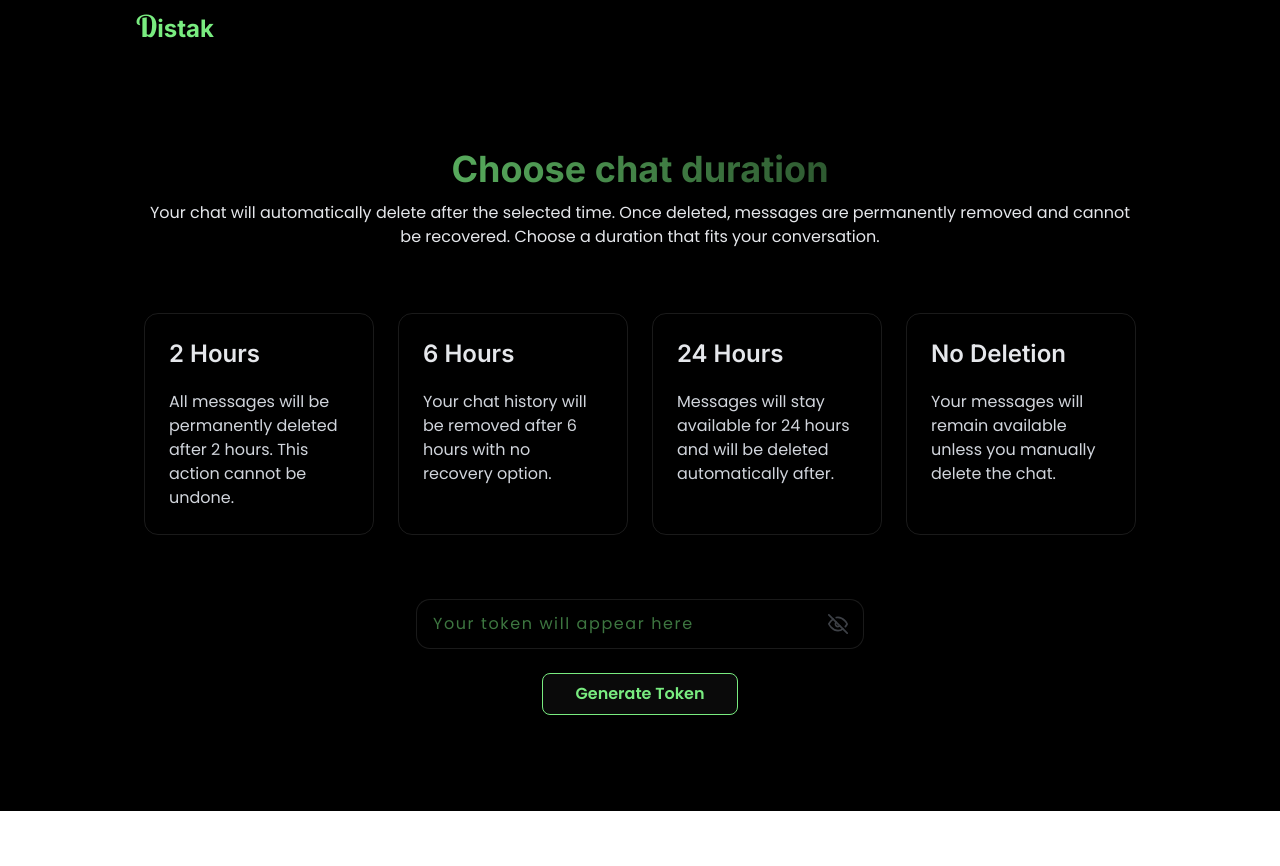
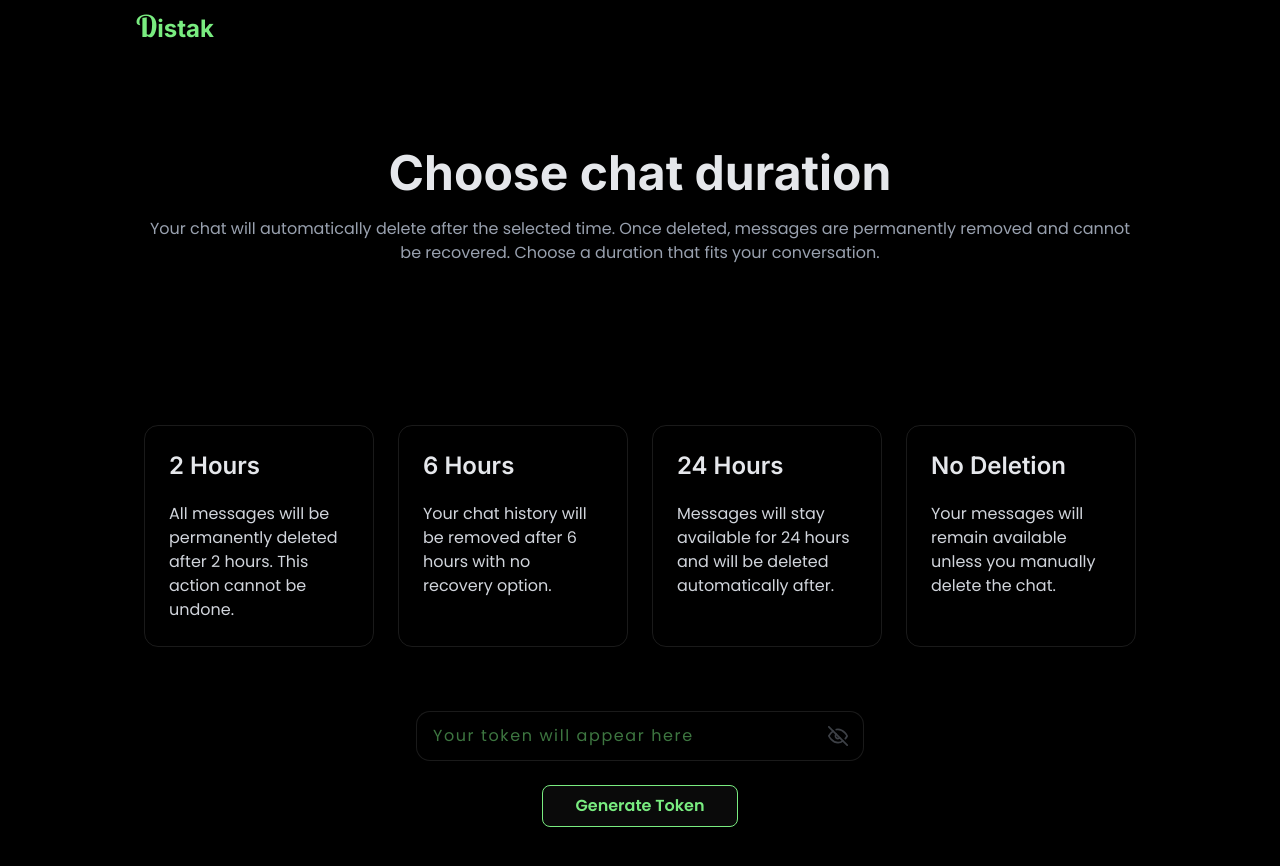
Before and after one commit to tahmid-khan-hub/Distak, a Next.js app: page /chat in a window 1280 px wide. Shown: the top 866 px of the page. Before the commit the page ends 811 px from the top, so only its background shows below. Built offline with nearby package versions, Linux system fonts and the light colour scheme; no server answers.

Commit message:
Move heading of chat page from TimeLimitSelector

```diff
--- a/app/chat/components/TimeLimitSelector/TimeLimitSelector.tsx
+++ b/app/chat/components/TimeLimitSelector/TimeLimitSelector.tsx
@@ -41,15 +41,6 @@ export default function TimeLimitSelector() {
     }
     return (
         <div className="py-24 px-4">
-            {/* Title */}
-            <AnimateOnView direction="up" delay={0.25} duration={0.6}><h1 className="inter text-4xl text-center font-bold bg-linear-to-r from-primary to-primary/10 bg-clip-text text-transparent">
-                Choose chat duration
-            </h1></AnimateOnView>
-
-            {/* description */}
-            <AnimateOnView direction="up" delay={0.25} duration={0.8}><p className="poppins text-center mt-3 text-gray-200">
-               Your chat will automatically delete after the selected time. Once deleted, messages are permanently removed and cannot be recovered. Choose a duration that fits your conversation.
-            </p></AnimateOnView>
 
             {/* options */}
             <div className="mt-16 grid grid-cols-2 md:grid-cols-4 gap-6 items-stretch">
--- a/app/chat/page.tsx
+++ b/app/chat/page.tsx
@@ -1,4 +1,5 @@
 "use client";
+import AnimateOnView from "../hooks/AnimateOnView";
 import Logo from "../Logo/logo";
 import TimeLimitSelector from "./components/TimeLimitSelector/TimeLimitSelector";
 
@@ -6,6 +7,26 @@ const ChatPage = () => {
   return (
     <div className="max-w-5xl mx-auto overflow-x-hidden">
       <Logo />
+
+      {/* heading */}
+      <div className="pt-24 px-4">
+        {/* Title */}
+        <AnimateOnView direction="up" delay={0.25} duration={0.6}>
+          <h1 className="inter text-4xl md:text-5xl text-gray-200 text-center font-bold ">
+            Choose chat duration
+          </h1>
+        </AnimateOnView>
+
+        {/* description */}
+        <AnimateOnView direction="up" delay={0.25} duration={0.8}>
+          <p className="poppins text-center mt-5 text-gray-400">
+            Your chat will automatically delete after the selected time. Once
+            deleted, messages are permanently removed and cannot be recovered.
+            Choose a duration that fits your conversation.
+          </p>
+        </AnimateOnView>
+      </div>
+
       <TimeLimitSelector />
     </div>
   );
```
Lines whose indentation alone changed are shown as unchanged.
